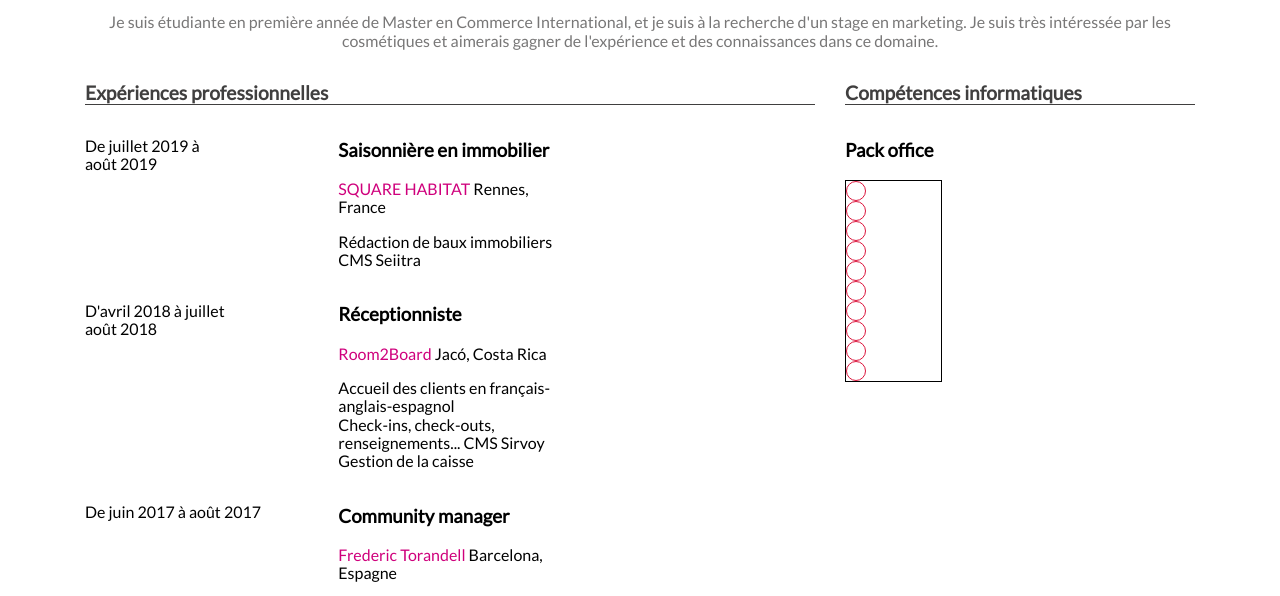
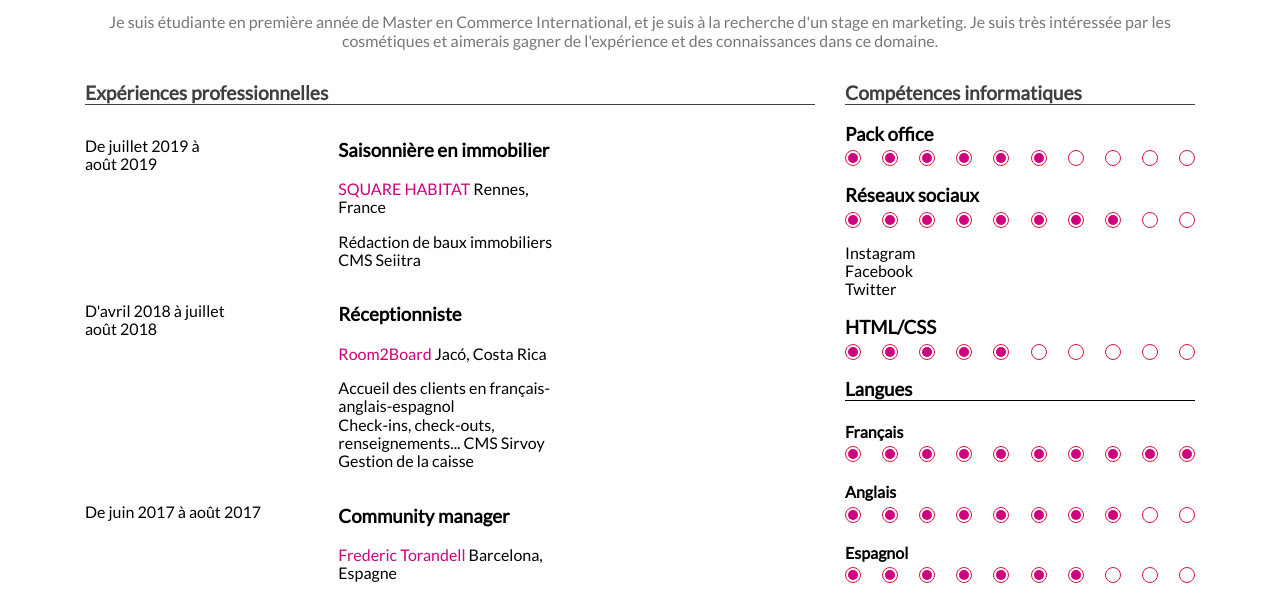
Before and after one commit to xterler159/aurelie-cv-website, a plain HTML site: page index.html in a window 1280 px wide. Shown: the part 195-791 px from the top of the page. Drawn offline with nearby package versions, Linux system fonts and the light colour scheme.

Commit message:
Finished adding bullets in the skill section

```diff
--- a/index.html
+++ b/index.html
@@ -133,24 +133,199 @@
 
         <div class="col-sm-4">
             <h2>Compétences informatiques</h2>
-            <div class="row">
-                <div class="col-sm-4">
-                    <h3>Pack office</h3>
 
+            <h3 class="skill-headline">Pack office</h3>
             <div class="lvl-container">
+                <div class="lvl">
+                    <div class="fill-lvl"></div>
+                </div>
+                <div class="lvl">
+                    <div class="fill-lvl"></div>
+                </div>
+                <div class="lvl">
+                    <div class="fill-lvl"></div>
+                </div>
+                <div class="lvl">
+                    <div class="fill-lvl"></div>
+                </div>
+                <div class="lvl">
+                    <div class="fill-lvl"></div>
+                </div>
+                <div class="lvl">
+                    <div class="fill-lvl"></div>
+                </div>
                 <div class="lvl"></div>
                 <div class="lvl"></div>
                 <div class="lvl"></div>
                 <div class="lvl"></div>
+            </div>
+
+            <h3 class="skill-headline">Réseaux sociaux</h3>
+            <div class="lvl-container">
+                <div class="lvl">
+                    <div class="fill-lvl"></div>
+                </div>
+                <div class="lvl">
+                    <div class="fill-lvl"></div>
+                </div>
+                <div class="lvl">
+                    <div class="fill-lvl"></div>
+                </div>
+                <div class="lvl">
+                    <div class="fill-lvl"></div>
+                </div>
+                <div class="lvl">
+                    <div class="fill-lvl"></div>
+                </div>
+                <div class="lvl">
+                    <div class="fill-lvl"></div>
+                </div>
+                <div class="lvl">
+                    <div class="fill-lvl"></div>
+                </div>
+                <div class="lvl">
+                    <div class="fill-lvl"></div>
+                </div>
                 <div class="lvl"></div>
+                <div class="lvl"></div>
+            </div>
+
+            <p>
+                Instagram <br>
+                Facebook <br>
+                Twitter <br>
+            </p>
+
+            <h3 class="skill-headline">HTML/CSS</h3>
+            <div class="lvl-container">
+                <div class="lvl">
+                    <div class="fill-lvl"></div>
+                </div>
+                <div class="lvl">
+                    <div class="fill-lvl"></div>
+                </div>
+                <div class="lvl">
+                    <div class="fill-lvl"></div>
+                </div>
+                <div class="lvl">
+                    <div class="fill-lvl"></div>
+                </div>
+                <div class="lvl">
+                    <div class="fill-lvl"></div>
+                </div>
                 <div class="lvl"></div>
                 <div class="lvl"></div>
                 <div class="lvl"></div>
                 <div class="lvl"></div>
                 <div class="lvl"></div>
             </div>
+
+            <h3 style="border-bottom: 1px solid">Langues</h3>
+            <h4 class="skill-headline">Français</h4>
+            <div class="lvl-container">
+                <div class="lvl">
+                    <div class="fill-lvl"></div>
+                </div>
+                <div class="lvl">
+                    <div class="fill-lvl"></div>
+                </div>
+                <div class="lvl">
+                    <div class="fill-lvl"></div>
+                </div>
+                <div class="lvl">
+                    <div class="fill-lvl"></div>
+                </div>
+                <div class="lvl">
+                    <div class="fill-lvl"></div>
+                </div>
+                <div class="lvl">
+                    <div class="fill-lvl"></div>
+                </div>
+                <div class="lvl">
+                    <div class="fill-lvl"></div>
+                </div>
+                <div class="lvl">
+                    <div class="fill-lvl"></div>
+                </div>
+                <div class="lvl">
+                    <div class="fill-lvl"></div>
+                </div>
+                <div class="lvl">
+                    <div class="fill-lvl"></div>
                 </div>
             </div>
+
+            <h4 class="skill-headline">Anglais</h4>
+            <div class="lvl-container">
+                <div class="lvl">
+                    <div class="fill-lvl"></div>
+                </div>
+                <div class="lvl">
+                    <div class="fill-lvl"></div>
+                </div>
+                <div class="lvl">
+                    <div class="fill-lvl"></div>
+                </div>
+                <div class="lvl">
+                    <div class="fill-lvl"></div>
+                </div>
+                <div class="lvl">
+                    <div class="fill-lvl"></div>
+                </div>
+                <div class="lvl">
+                    <div class="fill-lvl"></div>
+                </div>
+                <div class="lvl">
+                    <div class="fill-lvl"></div>
+                </div>
+                <div class="lvl">
+                    <div class="fill-lvl"></div>
+                </div>
+                <div class="lvl"></div>
+                <div class="lvl"></div>
+            </div>
+            <h4 class="skill-headline">Espagnol</h4>
+            <div class="lvl-container">
+                <div class="lvl">
+                    <div class="fill-lvl"></div>
+                </div>
+                <div class="lvl">
+                    <div class="fill-lvl"></div>
+                </div>
+                <div class="lvl">
+                    <div class="fill-lvl"></div>
+                </div>
+                <div class="lvl">
+                    <div class="fill-lvl"></div>
+                </div>
+                <div class="lvl">
+                    <div class="fill-lvl"></div>
+                </div>
+                <div class="lvl">
+                    <div class="fill-lvl"></div>
+                </div>
+                <div class="lvl">
+                    <div class="fill-lvl"></div>
+                </div>
+                <div class="lvl"></div>
+                <div class="lvl"></div>
+                <div class="lvl"></div>
+            </div>
+
+            <h3 style="border-bottom: 1px solid">Qualités</h3>
+            <p>
+                A l'écoute <br>
+                Rigoureuse <br>
+                Curieuse
+            </p>
+
+            <h2>Centre d'intérêt</h2>
+            <p>
+                Voyages <br>
+                Cosmétique <br>
+                Langues <br>
+                Séries
+            </p>
         </div>
     </div>
 
@@ -161,7 +336,7 @@
             <div class="row">
                 <p class="col-sm-4">Depuis septembre 2019</p>
 
-                <div class="col-sm-4">
+                <div class="col-sm-6">
                     <h3>Master 1 Commerce international et langues appliquées</h3>
                     <p><span class="pink">Université Lyon II</span> Lyon, France</p>
                     <p>
@@ -199,28 +374,6 @@
                 </div>
             </div>
         </div>
-
-        <div class="col-sm-4">
-            <h2>Compétences informatiques</h2>
-            <div class="row">
-                <div class="col-sm-4">
-                    <h3>Pack office</h3>
-
-                    <div class="lvl-container">
-                        <div class="lvl"></div>
-                        <div class="lvl"></div>
-                        <div class="lvl"></div>
-                        <div class="lvl"></div>
-                        <div class="lvl"></div>
-                        <div class="lvl"></div>
-                        <div class="lvl"></div>
-                        <div class="lvl"></div>
-                        <div class="lvl"></div>
-                        <div class="lvl"></div>
-                    </div>
-                </div>
-            </div>
-        </div>
     </div>
 </div>
 </body>
--- a/scss/components/body.scss
+++ b/scss/components/body.scss
@@ -10,14 +10,30 @@
   }
 
   .lvl-container {
-    border: 1px solid;
+    //border: 1px solid;
     width: 100% !important;
+    display: flex;
+    justify-content: space-between;
   }
 
   .lvl-container .lvl {
     border: 1px solid crimson;
-    border-radius: 200%;
-    width: 20px;
-    height: 20px;
+    border-radius: 100%;
+    width: 16px;
+    height: 16px;
+    display: flex;
+    align-items: center;
+    justify-content: center;
+  }
+
+  .lvl-container .lvl .fill-lvl {
+    background-color: #cf007c;
+    width: 10px;
+    height: 10px;
+    border-radius: 100%;
+  }
+
+  .skill-headline {
+    margin-bottom: 5px;
   }
 }
```
Also changed, not shown: css/style.css, 1 other file. Lines whose indentation alone changed are shown as unchanged.
